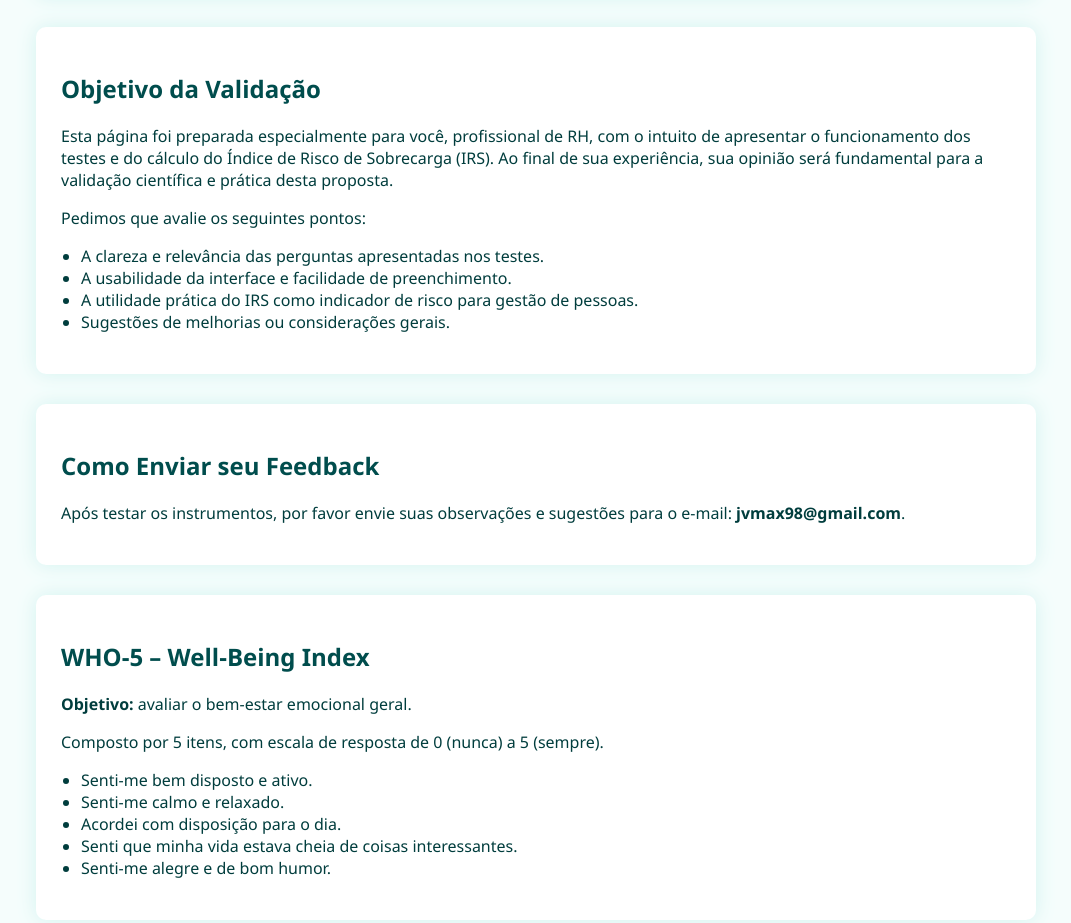
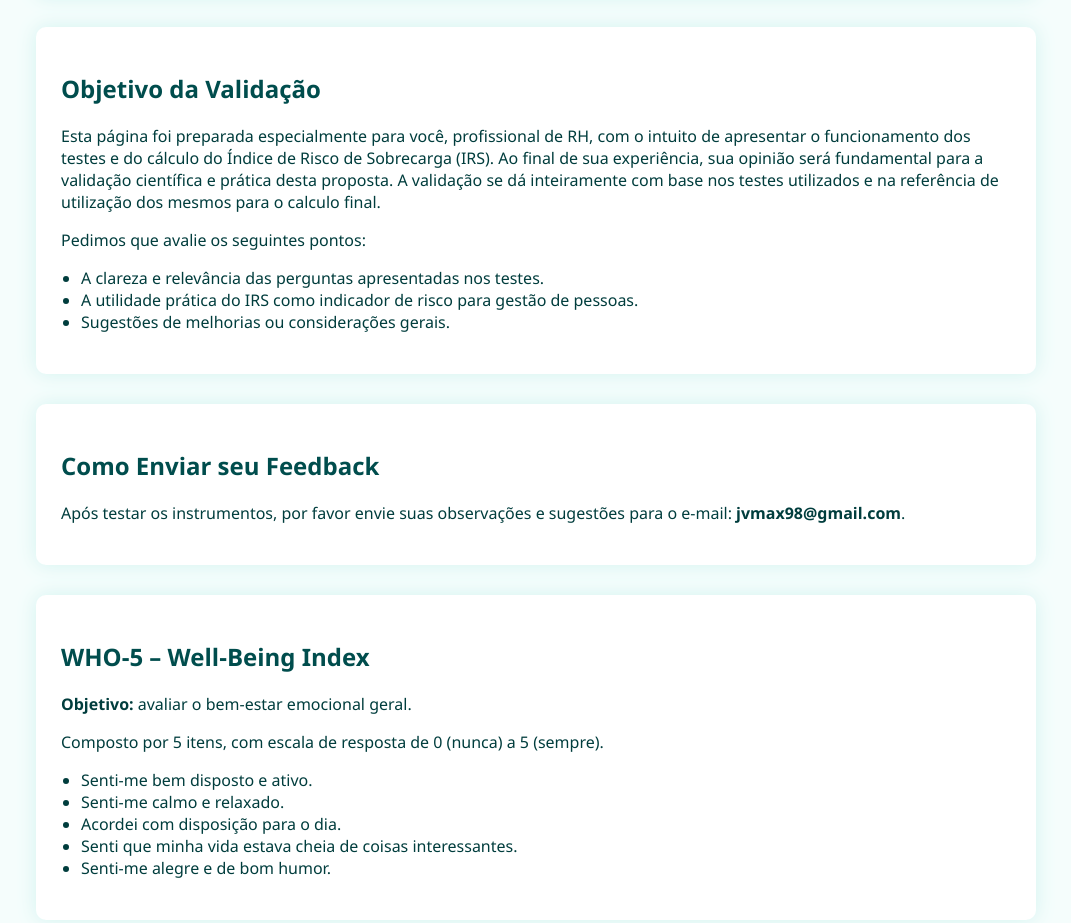
Before and after one commit to joaovmvmendes/apresentacao-mindcare, a plain HTML site: page index.html in a window 1280 px wide. Shown: the part 1442-2365 px from the top of the page, without its empty margins (104-1175 px from the left). Drawn offline with Linux system fonts and the light colour scheme.

Commit message:
Update index.html

```diff
--- a/index.html
+++ b/index.html
@@ -180,11 +180,12 @@
           Índice de Risco de Sobrecarga (IRS). Ao final de sua experiência, sua
           opinião será fundamental para a validação científica e prática desta
           proposta.
+          A validação se dá inteiramente com base nos testes utilizados e na
+          referência de utilização dos mesmos para o calculo final.
         </p>
         <p>Pedimos que avalie os seguintes pontos:</p>
         <ul>
           <li>A clareza e relevância das perguntas apresentadas nos testes.</li>
-          <li>A usabilidade da interface e facilidade de preenchimento.</li>
           <li>
             A utilidade prática do IRS como indicador de risco para gestão de
             pessoas.
```
